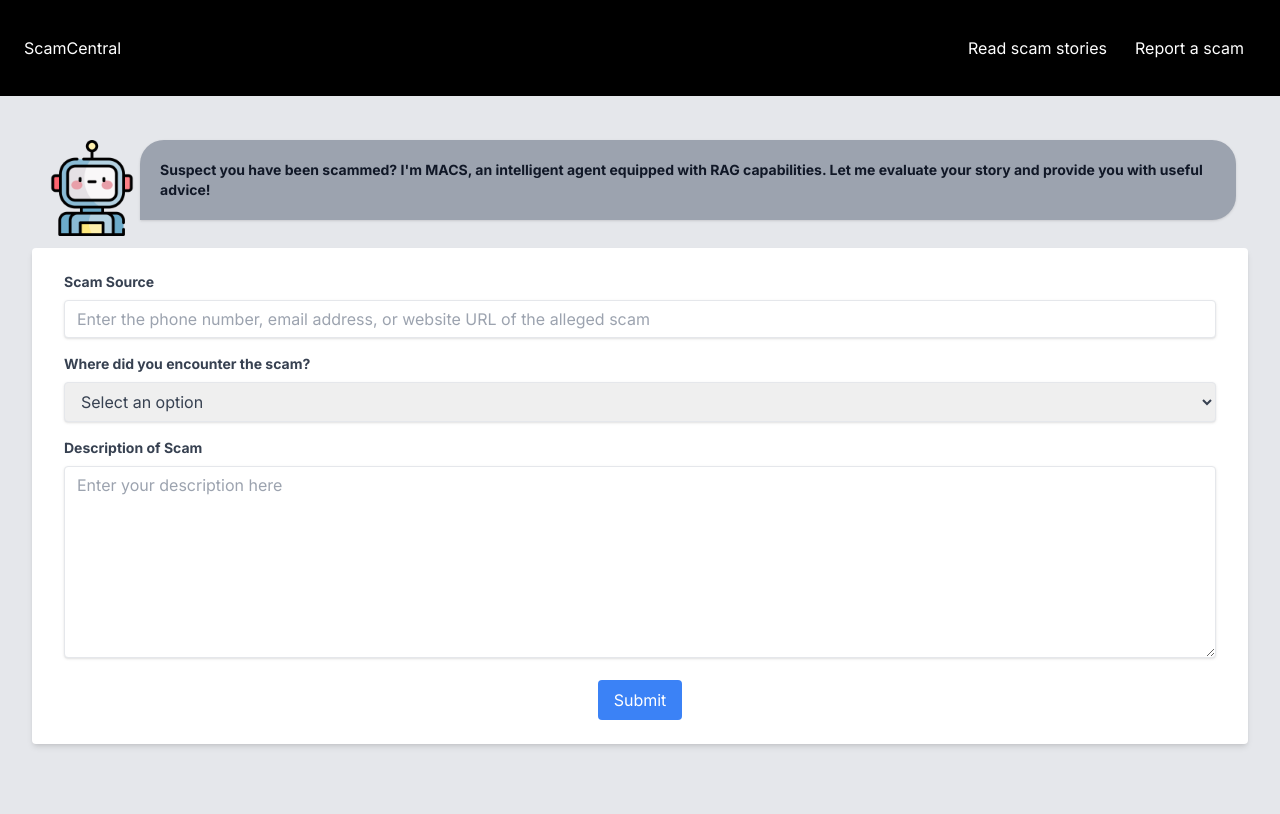
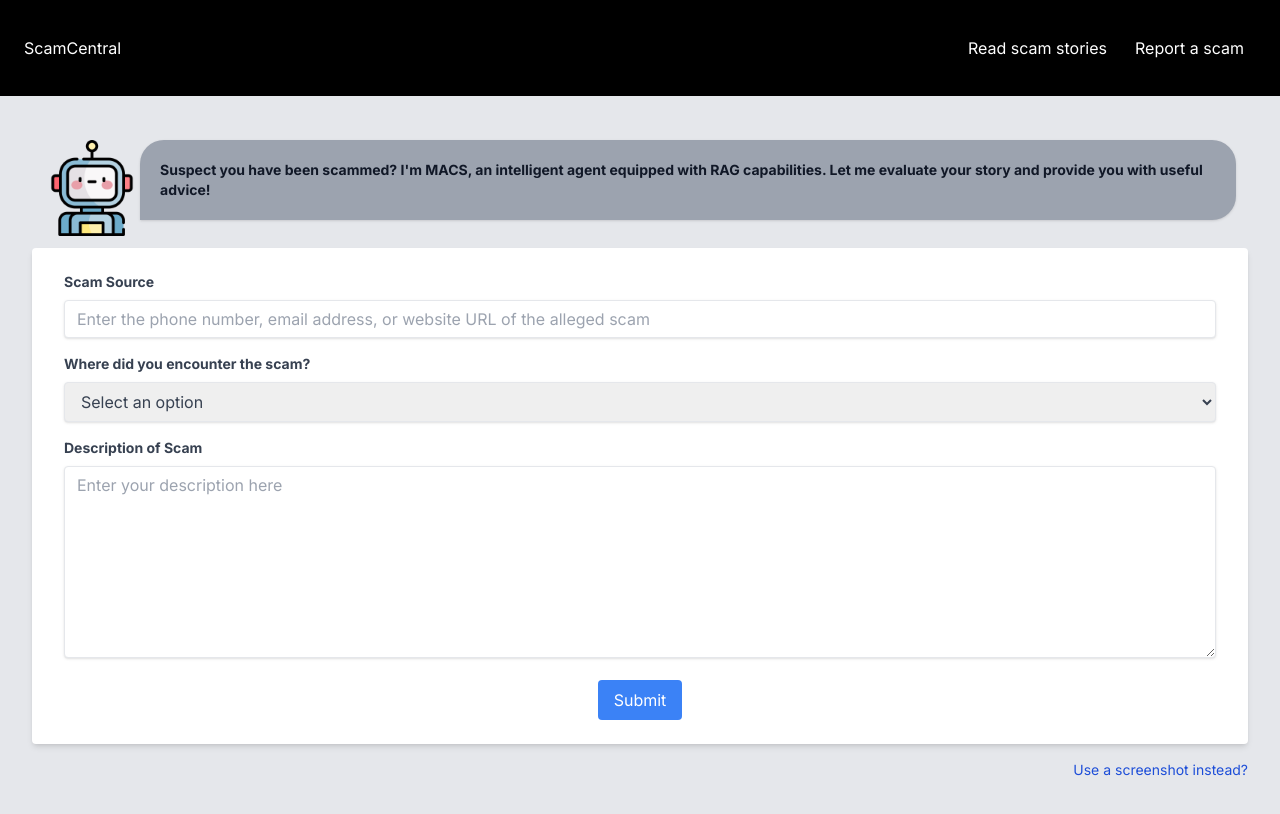
Before and after one commit to nseah21/say-no-to-scams, a Next.js app in the folder frontend/: page / in a window 1280 px wide. Shown: the top 814 px of the page. Built offline with nearby package versions, Linux system fonts and the light colour scheme.

Commit message:
Add consultation window to landing page

```diff
--- a/frontend/src/app/page.js
+++ b/frontend/src/app/page.js
@@ -3,13 +3,14 @@
 import Layout from "@/components/Layout";
 import FormSection from "@/components/FormSection";
 import NavBar from "@/components/NavBar";
+import ConsultWindow from "@/components/ConsultWindow";
 
 export default function Home() {
   return (
     <>
       <NavBar />
       <Layout>
-        <FormSection />
+        <ConsultWindow />
       </Layout>
     </>
   );
--- /dev/null
+++ b/frontend/src/components/ConsultWindow.jsx
@@ -0,0 +1,43 @@
+import React, { useState } from "react";
+import UploadSection from "./UploadSection";
+import FormSection from "./FormSection";
+
+const ConsultWindow = () => {
+  const [useFileUpload, setUseFileUpload] = useState(false);
+
+  const toggleUseFileUpload = () => {
+    setUseFileUpload((useFileUpload) => !useFileUpload);
+  };
+
+  return (
+    <container className="w-full max-w-xs">
+      {useFileUpload ? (
+        <>
+          <UploadSection />
+          <div className="grid place-items-end">
+            <button
+              className="text-sm text-blue-700"
+              onClick={toggleUseFileUpload}
+            >
+              Use a form instead?
+            </button>
+          </div>
+        </>
+      ) : (
+        <>
+          <FormSection />
+          <div className="grid place-items-end">
+            <button
+              className="text-sm text-blue-700"
+              onClick={toggleUseFileUpload}
+            >
+              Use a screenshot instead?
+            </button>
+          </div>
+        </>
+      )}
+    </container>
+  );
+};
+
+export default ConsultWindow;
```
